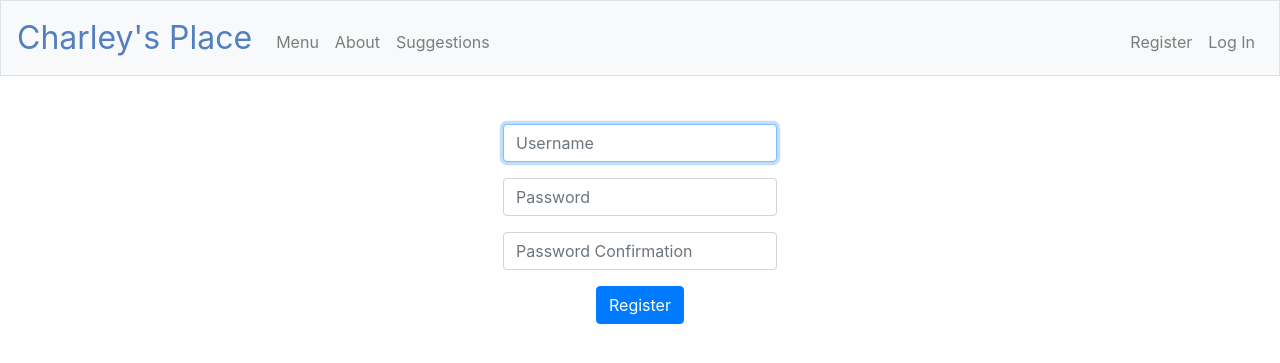
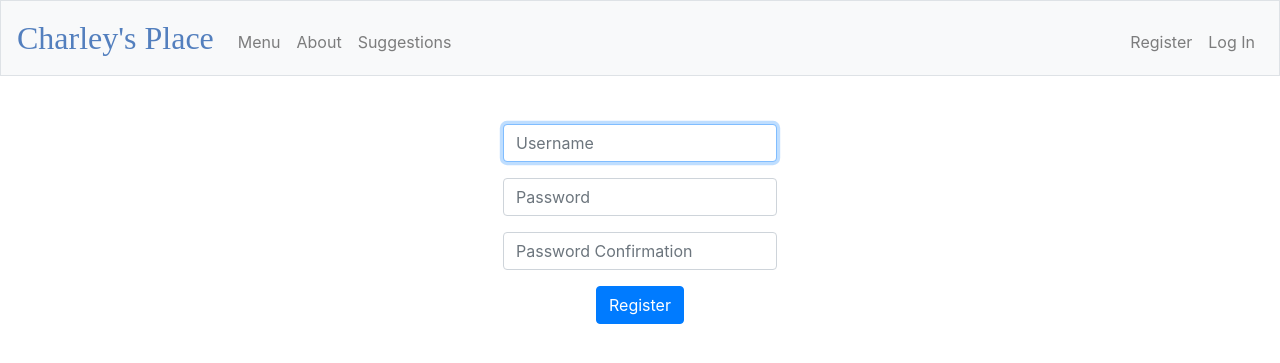
Before and after one commit to Rolandojvega/Charleys-Place, a Flask app: page /register in a window 1280 px wide. Shown: the top 363 px of the page. Run offline with Flask 2, Linux system fonts and the light colour scheme; some libraries are stand-ins or nearby versions.

Commit message:
updated font on topnav to YaleNew

```diff
--- a/static/styles.css
+++ b/static/styles.css
@@ -1,7 +1,16 @@
+@font-face {
+    font-family: 'YaleNew-Bold';
+    src: url('/css/webfont/YaleNew-Bold.eot') format('embedded-opentype');
+    font-weight: normal;
+    font-style: normal;
+
+}
+
 nav .navbar-brand
 {
     /* size for brand */
     font-size: xx-large;
+    font-family: 'YaleNew-Bold';
 }
 
 h1 {
```
Also changed, not shown: 1 other file.
